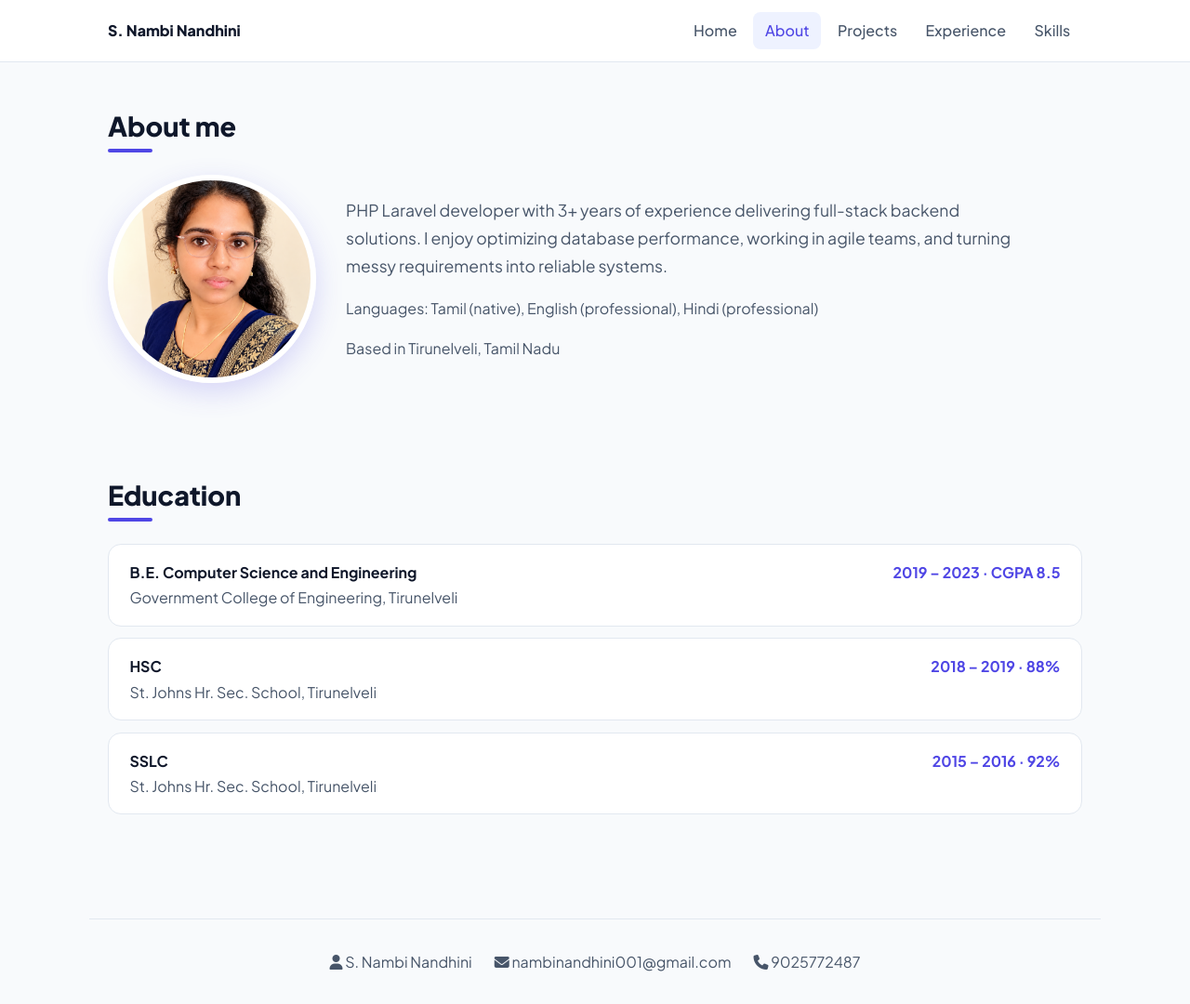
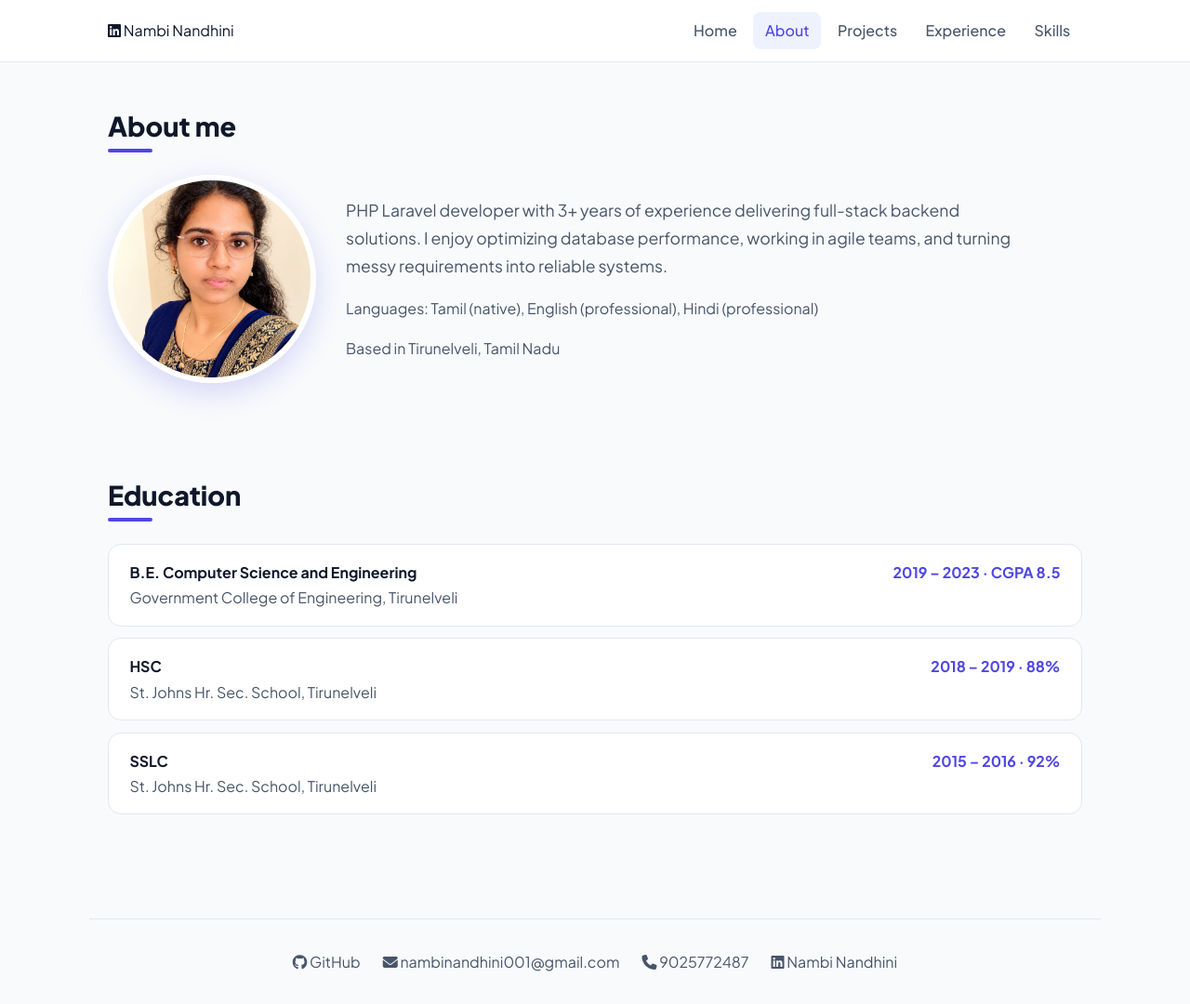
Before and after one commit to periyasamy20008732-samy/nandhini-port, a Laravel app: page /about in a window 1280 px wide. Shown: the whole page at 93% size. Run offline with Laravel 12, Linux system fonts and the light colour scheme.

Commit message:
update linkedin and github information

```diff
--- a/config/portfolio.php
+++ b/config/portfolio.php
@@ -8,7 +8,9 @@ return [
     'email' => 'nambinandhini001@gmail.com',
     'phone' => '9025772487',
     'photo' => 'images/profile.png', // replace with your photo, e.g. images/profile.jpg
-    'github' => 'https://github.com/',
+    'github' => 'https://github.com/NambiNandhini',
+    'linkedin' => 'https://www.linkedin.com/in/nambi-nandhini',
+    'linkedin-name' => 'Nambi Nandhini',
     'summary' => 'I build secure, scalable backends in Laravel, CodeIgniter and Core PHP for government and university projects: REST APIs, MySQL design, payment gateways and Apache Solr search.',
     'about' => 'PHP Laravel developer with 3+ years of experience delivering full-stack backend solutions. I enjoy optimizing database performance, working in agile teams, and turning messy requirements into reliable systems.',
 
--- a/resources/views/layouts/app.blade.php
+++ b/resources/views/layouts/app.blade.php
@@ -14,7 +14,7 @@
 <body>
 <header class="top">
     <div class="wrap bar">
-        <a href="{{ route('home') }}" class="brand">{{ config('portfolio.name') }}</a>
+        <a href="{{ config('portfolio.linkedin') }}" target="_blank" style="text-decoration: none;"> <i class="fa-brands fa-linkedin"></i> {{ config('portfolio.linkedin-name') }}</a>
         <nav>
             @foreach ([['home','Home'],['about','About'],['projects','Projects'],['experience','Experience'],['skills','Skills']] as [$r, $label])
                 <a href="{{ route($r) }}" @class(['active' => request()->routeIs($r) || ($r === 'projects' && request()->routeIs('projects.*'))])>{{ $label }}</a>
@@ -27,9 +27,10 @@
 <main>@yield('content')</main>
 
 <footer class="wrap">
-    <span><i class="fa-solid fa-user"></i> {{ config('portfolio.name') }}</span>
-    <span><i class="fa-solid fa-envelope"></i> {{ config('portfolio.email') }}</span>
-    <span><i class="fa-solid fa-phone"></i> {{ config('portfolio.phone') }}</span>
+    <span><a href="{{ config('portfolio.github') }}" target="_blank" style="text-decoration: none;"><i class="fa-brands fa-github"></i> GitHub</a></span>
+    <span><a href="mailto:{{ config('portfolio.email') }}" style="text-decoration: none;"><i class="fa-solid fa-envelope"></i> {{ config('portfolio.email') }}</a></span>
+    <span><a href="tel:{{ config('portfolio.phone') }}" style="text-decoration: none;"><i class="fa-solid fa-phone"></i> {{ config('portfolio.phone') }}</a></span>
+    <span><a href="{{ config('portfolio.linkedin') }}" target="_blank" style="text-decoration: none;"><i class="fa-brands fa-linkedin"></i> {{ config('portfolio.linkedin-name') }}</a></span>
 </footer>
 <script src="{{ asset('js/portfolio.js') }}" defer></script>
 </body>
```
